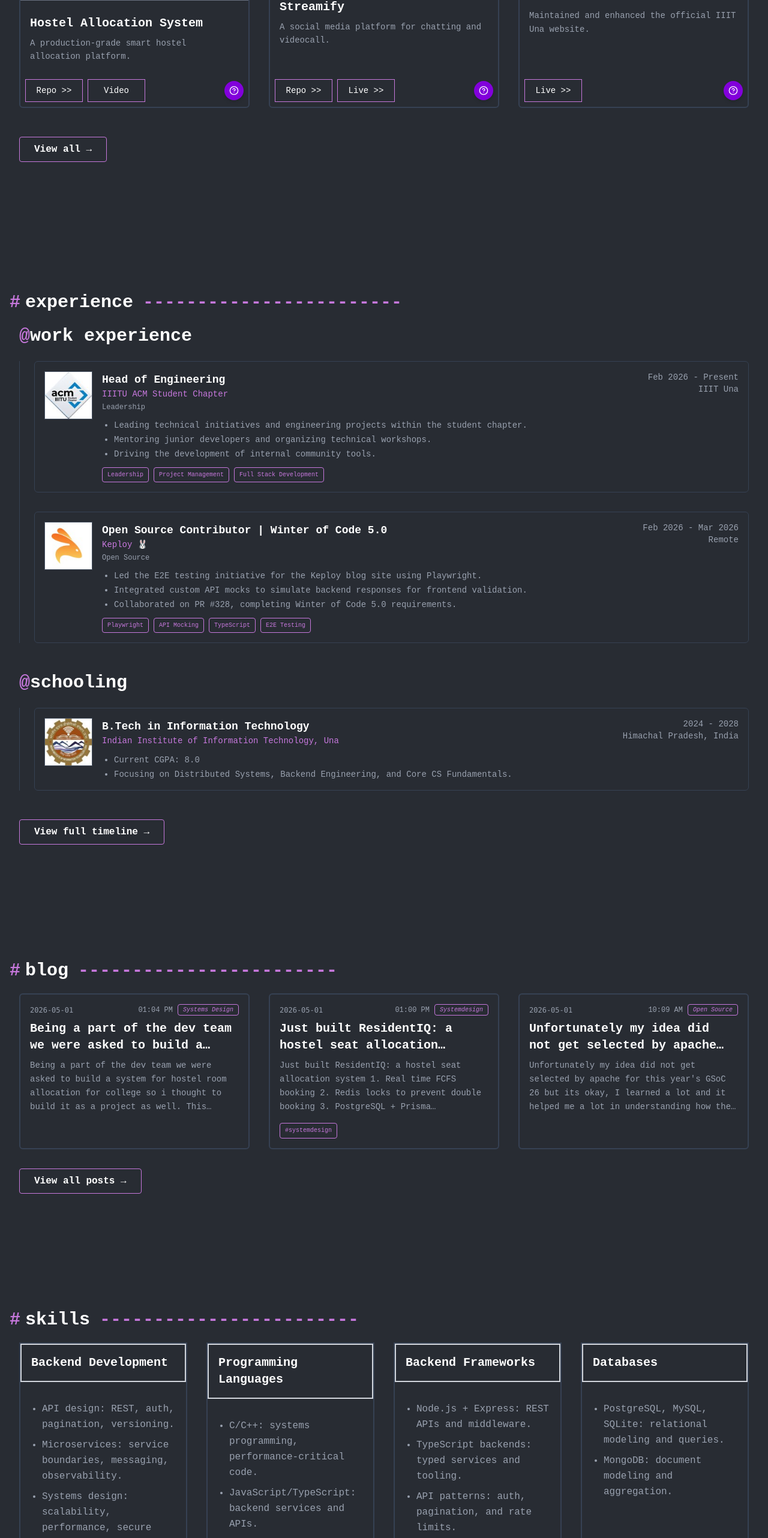
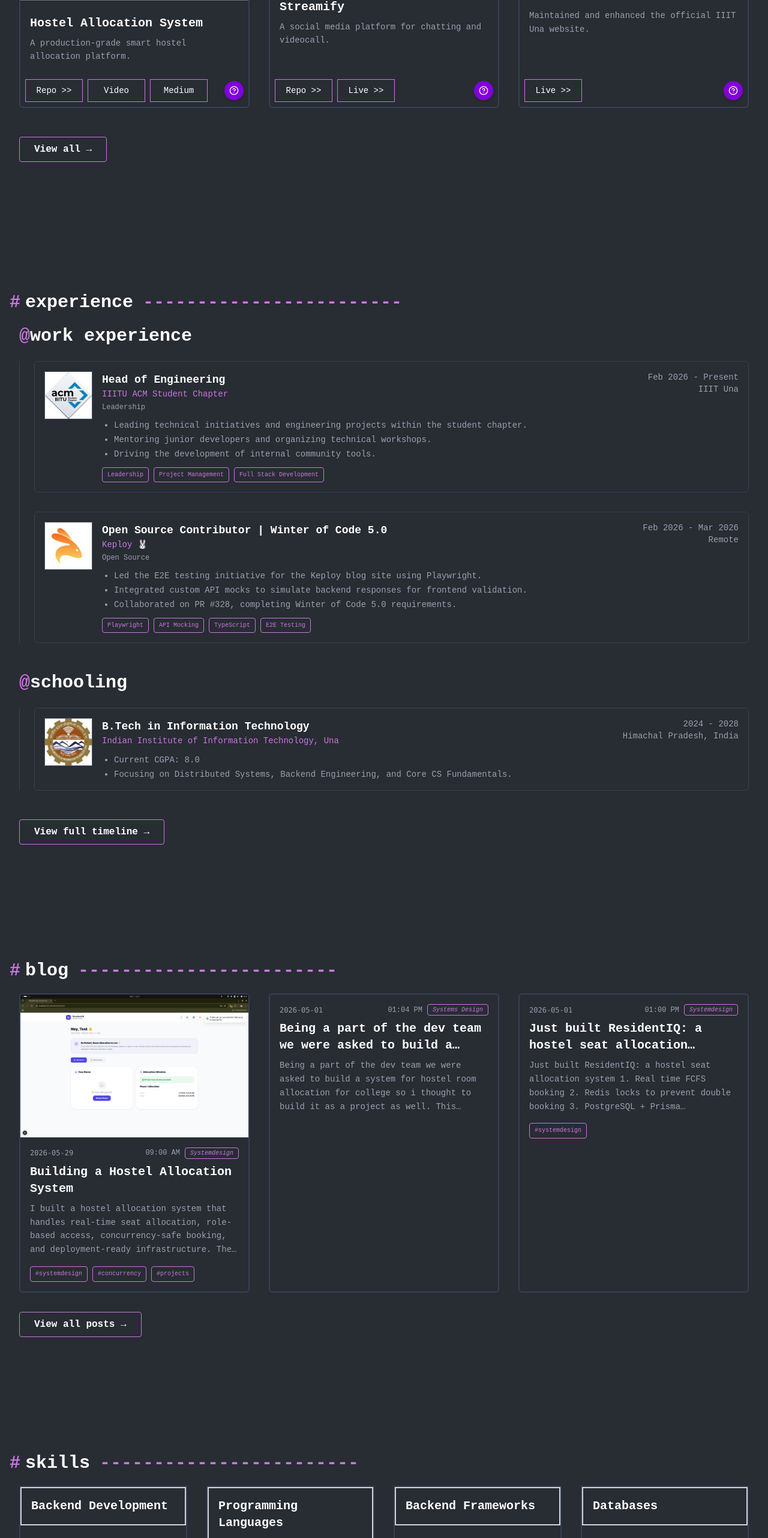
Before and after one commit to DSingh0304/Portfolio-Website, a React (Vite) app in the folder Portfolio/: page / in a window 1280 px wide. Shown: the part 2237-4801 px from the top of the page at 60% size. Built offline with nearby package versions, Linux system fonts and the light colour scheme.

Commit message:
feat: add blog URL to project and implement blog link in ProjectCard and SmallProjectCard components

```diff
--- a/Portfolio/src/components/projects/ProjectCard.jsx
+++ b/Portfolio/src/components/projects/ProjectCard.jsx
@@ -33,7 +33,8 @@ const ProjectCard = ({ project }) => {
     repoUrl,
     image,
     liveUrl,
-    videoUrl
+    videoUrl,
+    blogUrl,
   } = project;
   const [showFullDesc, setShowFullDesc] = useState(false);
   const [showVideo, setShowVideo] = useState(false);
@@ -93,6 +94,16 @@ const ProjectCard = ({ project }) => {
                   Video
                 </button>
               )}
+              {blogUrl && (
+                <a
+                  href={blogUrl}
+                  target="_blank"
+                  rel="noopener noreferrer"
+                  className="inline-block w-24 text-center text-sm px-3 py-2 border border-purple hover:text-white transition-colors"
+                >
+                  Medium
+                </a>
+              )}
             </div>
             <button
               className="bg-purple-700 text-white rounded-full p-2 shadow-md hover:bg-purple-900 transition-colors"
--- a/Portfolio/src/components/projects/SmallProjectCard.jsx
+++ b/Portfolio/src/components/projects/SmallProjectCard.jsx
@@ -9,6 +9,7 @@ const SmallProjectCard = ({ project }) => {
     fullDesc,
     tech,
     repoUrl,
+    blogUrl,
   } = project;
   const [showFullDesc, setShowFullDesc] = useState(false);
 
@@ -51,6 +52,16 @@ const SmallProjectCard = ({ project }) => {
                   Live {">>"}
                 </a>
               )}
+              {blogUrl && (
+                <a
+                  href={blogUrl}
+                  target="_blank"
+                  rel="noopener noreferrer"
+                  className="inline-block w-28 text-center text-sm px-4 py-2 border border-purple hover:text-white transition-colors"
+                >
+                  Medium
+                </a>
+              )}
             </div>
             <button
               className="bg-purple-700 text-white rounded-full p-2 shadow-md hover:bg-purple-900 transition-colors"
--- a/Portfolio/src/data/blogData.js
+++ b/Portfolio/src/data/blogData.js
@@ -1,6 +1,20 @@
+import hostel from "../assets/HostelAllocationSystem.png";
 import { twitterArchive } from "./twitterArchiveData";
 
 export const blogPosts = [
+  {
+    id: 3,
+    title: "Building a Hostel Allocation System",
+    date: "2026-05-29",
+    time: "09:00 AM",
+    content:
+      "I built a hostel allocation system that handles real-time seat allocation, role-based access, concurrency-safe booking, and deployment-ready infrastructure. The full write-up covers the design choices, concurrency controls, and deployment flow behind the project. Read the full Medium post for the complete breakdown.",
+    images: [hostel],
+    tags: ["systemdesign", "concurrency", "projects"],
+    externalUrl:
+      "https://medium.com/@deepshekhar0306/building-a-hostel-allocation-system-design-concurrency-and-deployment-7388a188804e",
+    createdAt: "2026-05-29T03:30:00.000Z",
+  },
   {
     id: 1,
     title: "Starting my Portfolio Website",
--- a/Portfolio/src/data/projectData.js
+++ b/Portfolio/src/data/projectData.js
@@ -13,6 +13,7 @@ export const bigProjects = [
     tech: ["Next.js", "React 19", "TypeScript", "Node.js", "Prisma", "PostgreSQL", "Socket.io", "Docker"],
     tags: ["fullstack", "saas", "automation", "real-time"],
     repoUrl: "https://github.com/DSingh0304/HostleSeatAllocation",
+    blogUrl: "https://medium.com/@deepshekhar0306/building-a-hostel-allocation-system-design-concurrency-and-deployment-7388a188804e",
     liveUrl: null,
     videoUrl: "https://youtu.be/bq9OE3Qubjo",
     createdAt: "May 2026",
--- a/Portfolio/src/pages/BlogPage.jsx
+++ b/Portfolio/src/pages/BlogPage.jsx
@@ -347,6 +347,17 @@ const BlogPage = () => {
                 {activePost.content}
               </p>
 
+              {activePost.externalUrl && (
+                <a
+                  href={activePost.externalUrl}
+                  target="_blank"
+                  rel="noopener noreferrer"
+                  className="inline-flex items-center px-4 py-2 border border-purple font-semibold rounded hover:bg-purple hover:text-white transition-colors mb-6"
+                >
+                  Read on Medium &rarr;
+                </a>
+              )}
+
               {activePost.images && activePost.images.length > 1 && (
                 <div className="grid grid-cols-1 sm:grid-cols-2 gap-4 mt-6">
                   {activePost.images.slice(1).map((img, idx) => (
```
